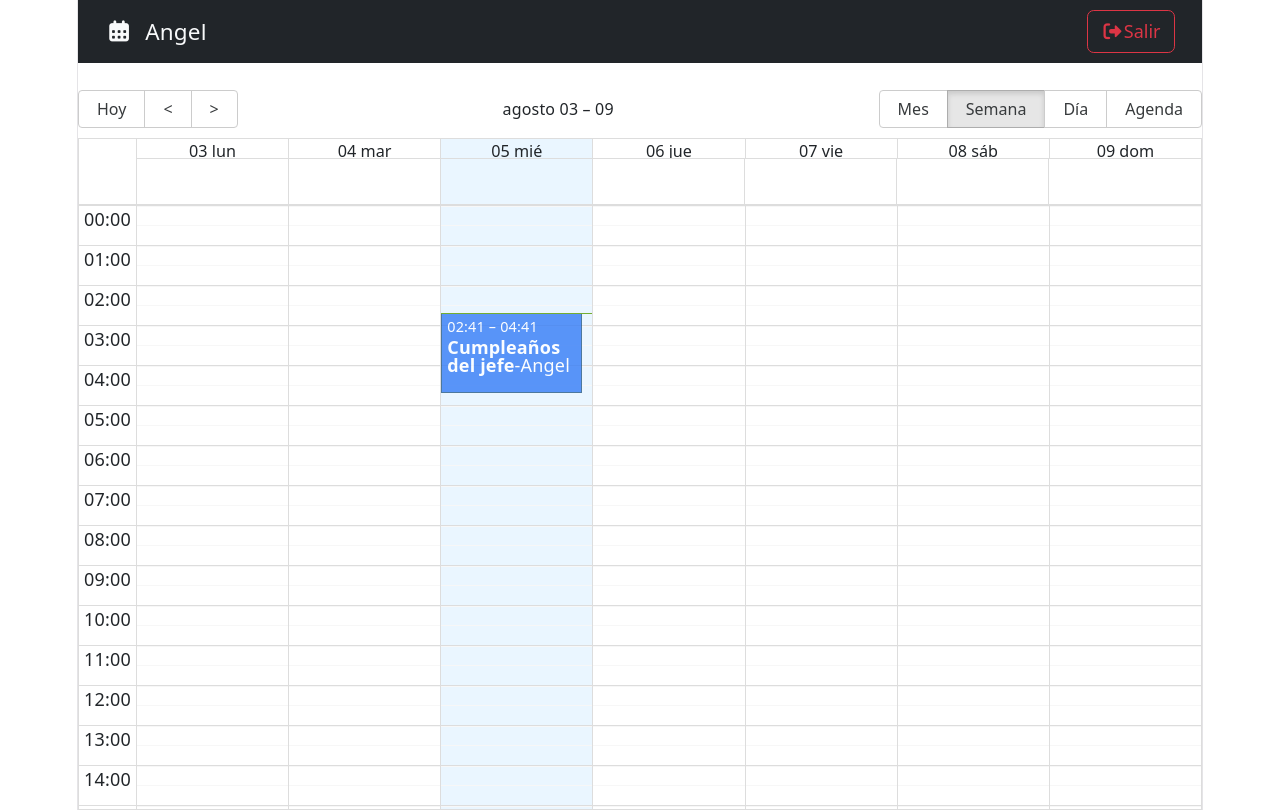
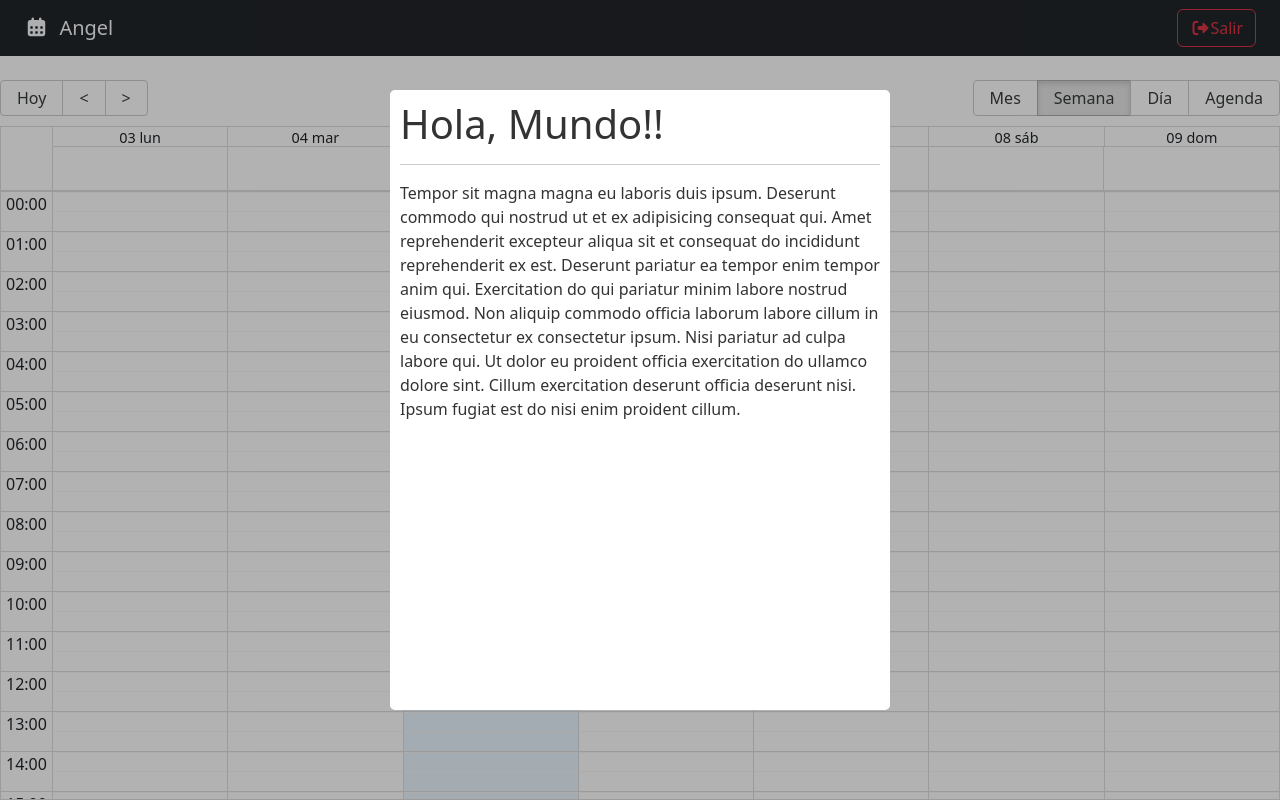
Before and after one commit to angelguzman97/react-08-calendar, a React (Vite) app: page / in a window 1280 px wide. Built offline with nearby package versions, Linux system fonts and the light colour scheme.

Commit message:
Modal sobre calendario

```diff
--- a/package.json
+++ b/package.json
@@ -25,12 +25,14 @@
     "@types/react": "^19.2.17",
     "@types/react-big-calendar": "^1.16.3",
     "@types/react-dom": "^19.2.3",
+    "@types/react-modal": "^3.16.3",
     "@vitejs/plugin-react": "^6.0.4",
     "babel-plugin-react-compiler": "^1.0.0",
     "eslint": "^10.8.0",
     "eslint-plugin-react-hooks": "^7.1.1",
     "eslint-plugin-react-refresh": "^0.5.3",
     "globals": "^17.7.0",
+    "react-modal": "^3.16.3",
     "typescript": "~6.0.2",
     "typescript-eslint": "^8.65.0",
     "vite": "^8.2.0"
--- /dev/null
+++ b/src/calendar/components/CalendarModal.tsx
@@ -0,0 +1,43 @@
+import { useState } from 'react';
+import Modal from 'react-modal';
+import '../../styles.css';
+const customStyles = {
+  content: {
+    top: '50%',
+    left: '50%',
+    right: 'auto',
+    bottom: 'auto',
+    marginRight: '-50%',
+    transform: 'translate(-50%, -50%)',
+  },
+};
+
+Modal.setAppElement('#root');
+
+export const CalendarModal = () => {
+  const [isOpen, setIsOpen] = useState<boolean>(true);
+
+  const onCloseModal = () => {
+    console.log("Cerrando modal");
+    setIsOpen(false);
+
+  }
+  return (
+    <Modal
+      isOpen={isOpen}
+      onRequestClose={onCloseModal}
+      style={customStyles}
+      className={'modal'}
+      overlayClassName={'modal-fondo'}
+      closeTimeoutMS={200}
+    >
+      <h1>Hola, Mundo!!</h1>
+      <hr />
+      <p>Tempor sit magna magna eu laboris duis ipsum. Deserunt commodo qui nostrud ut et ex adipisicing consequat qui. Amet reprehenderit excepteur aliqua sit et consequat do incididunt reprehenderit ex est. Deserunt pariatur ea tempor enim tempor anim qui.
+
+        Exercitation do qui pariatur minim labore nostrud eiusmod. Non aliquip commodo officia laborum labore cillum in eu consectetur ex consectetur ipsum. Nisi pariatur ad culpa labore qui.
+
+        Ut dolor eu proident officia exercitation do ullamco dolore sint. Cillum exercitation deserunt officia deserunt nisi. Ipsum fugiat est do nisi enim proident cillum.</p>
+    </Modal>
+  )
+}
--- a/src/calendar/index.ts
+++ b/src/calendar/index.ts
@@ -1,3 +1,4 @@
 export * from './components/CalendarEvent';
+export * from './components/CalendarModal';
 export * from './components/Navbar';
 export * from './pages/CalendarPage';
--- a/src/calendar/pages/CalendarPage.tsx
+++ b/src/calendar/pages/CalendarPage.tsx
@@ -2,7 +2,7 @@ import { Calendar, type View } from 'react-big-calendar';
 import 'react-big-calendar/lib/css/react-big-calendar.css';
 import { addHours } from 'date-fns'
 
-import { CalendarEvent, Navbar } from '../';
+import { CalendarEvent, CalendarModal, Navbar } from '../';
 import { localizer, getMessagesES } from '../../helpers';
 import type { CalendarEventProps } from '../../interfaces';
 import { useState } from 'react';
@@ -78,6 +78,7 @@ export const CalendarPage = () => {
         onView={onViewChanged}
       />
 
+      <CalendarModal />
     </>
   )
 }
--- a/src/styles.css
+++ b/src/styles.css
@@ -1,111 +1,40 @@
-:root {
-  --text: #6b6375;
-  --text-h: #08060d;
-  --bg: #fff;
-  --border: #e5e4e7;
-  --code-bg: #f4f3ec;
-  --accent: #aa3bff;
-  --accent-bg: rgba(170, 59, 255, 0.1);
-  --accent-border: rgba(170, 59, 255, 0.5);
-  --social-bg: rgba(244, 243, 236, 0.5);
-  --shadow:
-    rgba(0, 0, 0, 0.1) 0 10px 15px -3px, rgba(0, 0, 0, 0.05) 0 4px 6px -2px;
-
-  --sans: system-ui, 'Segoe UI', Roboto, sans-serif;
-  --heading: system-ui, 'Segoe UI', Roboto, sans-serif;
-  --mono: ui-monospace, Consolas, monospace;
-
-  font: 18px/145% var(--sans);
-  letter-spacing: 0.18px;
-  color-scheme: light dark;
-  color: var(--text);
-  background: var(--bg);
-  font-synthesis: none;
-  text-rendering: optimizeLegibility;
-  -webkit-font-smoothing: antialiased;
-  -moz-osx-font-smoothing: grayscale;
-
-  @media (max-width: 1024px) {
-    font-size: 16px;
-  }
+/* Modal */
+.ReactModalPortal > div{
+    opacity: 0;
 }
 
-@media (prefers-color-scheme: dark) {
-  :root {
-    --text: #9ca3af;
-    --text-h: #f3f4f6;
-    --bg: #16171d;
-    --border: #2e303a;
-    --code-bg: #1f2028;
-    --accent: #c084fc;
-    --accent-bg: rgba(192, 132, 252, 0.15);
-    --accent-border: rgba(192, 132, 252, 0.5);
-    --social-bg: rgba(47, 48, 58, 0.5);
-    --shadow:
-      rgba(0, 0, 0, 0.4) 0 10px 15px -3px, rgba(0, 0, 0, 0.25) 0 4px 6px -2px;
-  }
-
-  #social .button-icon {
-    filter: invert(1) brightness(2);
-  }
+.ReactModalPortal .ReactModal__Overlay {
+    align-items: center;
+    display: flex;
+    justify-content: center;
+    transition: opacity .2s ease-in-out;
+    z-index: 999;
 }
 
-#root {
-  width: 1126px;
-  max-width: 100%;
-  margin: 0 auto;
-  text-align: center;
-  border-inline: 1px solid var(--border);
-  min-height: 100svh;
-  display: flex;
-  flex-direction: column;
-  box-sizing: border-box;
+.modal-fondo {
+    background-color: rgba(0, 0, 0, 0.3);
+    bottom: 0;
+    left: 0;
+    right: 0;
+    top: 0;
+    position: fixed;
 }
 
-body {
-  margin: 0;
+.ReactModalPortal .ReactModal__Overlay--after-open {
+    opacity: 1;
 }
 
-h1,
-h2 {
-  font-family: var(--heading);
-  font-weight: 500;
-  color: var(--text-h);
+.ReactModalPortal .ReactModal__Overlay--before-close {
+    opacity: 0;
 }
 
-h1 {
-  font-size: 56px;
-  letter-spacing: -1.68px;
-  margin: 32px 0;
-  @media (max-width: 1024px) {
-    font-size: 36px;
-    margin: 20px 0;
-  }
+.modal {
+    background: white;
+    border-radius: 5px;
+    color: rgb(51, 51, 51);
+    display: inline;
+    max-height: 620px;
+    max-width: 500px;
+    outline: none;
+    padding: 10px;
 }
-h2 {
-  font-size: 24px;
-  line-height: 118%;
-  letter-spacing: -0.24px;
-  margin: 0 0 8px;
-  @media (max-width: 1024px) {
-    font-size: 20px;
-  }
-}
-p {
-  margin: 0;
-}
-
-code,
-.counter {
-  font-family: var(--mono);
-  display: inline-flex;
-  border-radius: 4px;
-  color: var(--text-h);
-}
-
-code {
-  font-size: 15px;
-  line-height: 135%;
-  padding: 4px 8px;
-  background: var(--code-bg);
-}
```
Also changed, not shown: 1 other file (tests, documents, lock files or other folders).
